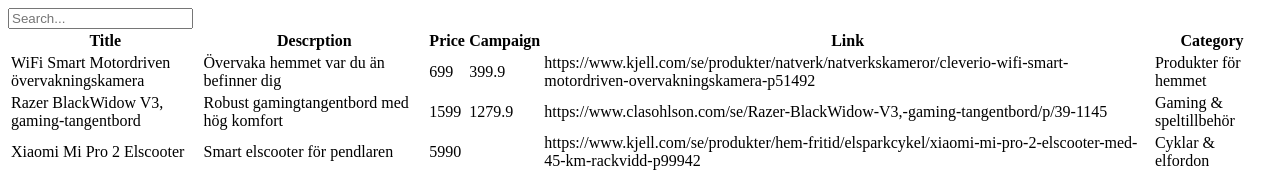
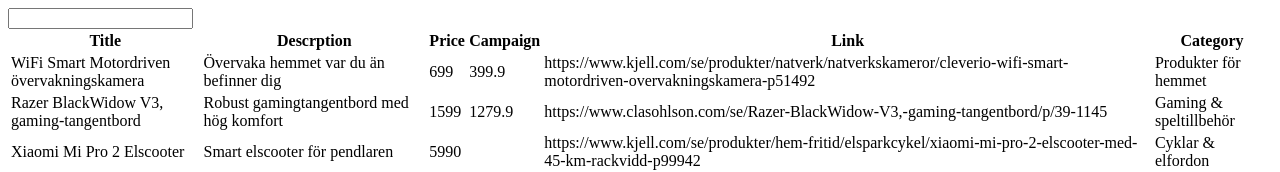
Before and after one commit to Wolcker/ec, a React (Create React App) app: page / in a window 1280 px wide. Shown: the top 172 px of the page. Built offline with nearby package versions, Linux system fonts and the light colour scheme.

Commit message:
fixed all warrnings and errors, can search but not unsearch atm

```diff
--- a/src/App.jsx
+++ b/src/App.jsx
@@ -18,13 +18,16 @@
 
   const handleSearch = (data) => {
     setSearch(data);
-    const filtered = articles.filter((article) =>
-      article.title.toLowerCase().include(data.toLowerCase())
+    console.log(data);
+    if (!data) {
+      loadArticles();
+    }
+    const searchedArticles = articles.filter((article) =>
+      article.title.toLowerCase().includes(data.toLowerCase())
     );
-    setArticles(filtered);
+    setArticles(searchedArticles);
+    return articles;
   };
-
-  console.log(search);
 
   const columns = [
     {
--- a/src/components/common/SearchBar.jsx
+++ b/src/components/common/SearchBar.jsx
@@ -1,13 +1,6 @@
 const SearchBar = ({ value, onChange }) => {
   return (
-    <input
-      type="text"
-      name="query"
-      className="form-control my-3"
-      placeholder="Search..."
-      value={value}
-      onChange={(e) => onChange(e.currentTarget.value)}
-    />
+    <input value={value} onChange={(e) => onChange(e.currentTarget.value)} />
   );
 };
 
--- a/src/components/common/TBody.jsx
+++ b/src/components/common/TBody.jsx
@@ -14,7 +14,7 @@
   return (
     <tbody>
       {data.map((item) => (
-        <tr key={item._id}>
+        <tr key={item.title}>
           {columns.map((column) => (
             <td key={createKey(item, column)}>{renderCell(item, column)}</td>
           ))}
--- a/src/components/common/THeader.jsx
+++ b/src/components/common/THeader.jsx
@@ -1,5 +1,6 @@
 function THeader({ columns }) {
   return (
+    <thead>
       <tr>
         {columns.map((column) => (
           <th style={{ cursor: "pointer" }} key={column.path || column.key}>
@@ -7,6 +8,7 @@
           </th>
         ))}
       </tr>
+    </thead>
   );
 }
 
```
Lines whose indentation alone changed are shown as unchanged.
